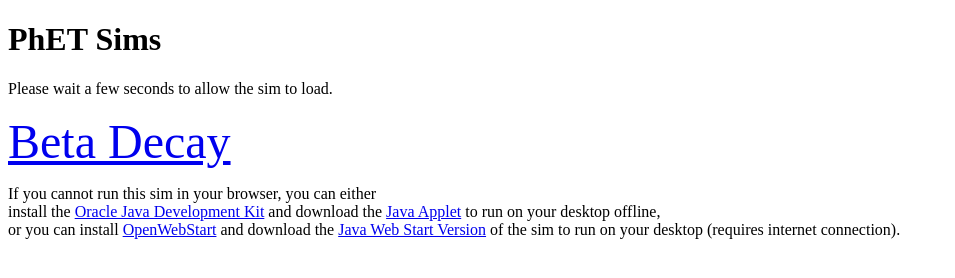
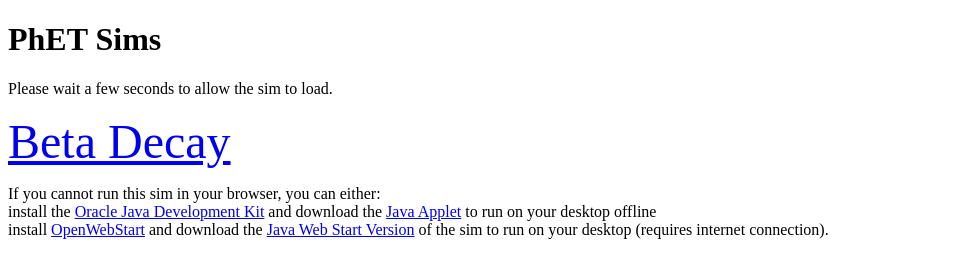
Before and after one commit to simonsavitt/PhET_CheerpJ, a plain HTML site: page index.html in a window 1280 px wide. Shown: the whole page, without its empty margins (0-955 px from the left). Drawn offline with Linux system fonts and the light colour scheme.

Commit message:
Update index.html

```diff
--- a/index.html
+++ b/index.html
@@ -10,10 +10,10 @@
 <p>Please wait a few seconds to allow the sim to load.</p>
 <font size="36"><a href="/PhET_CheerpJ/betadecay.html">Beta Decay</a></font>
 <br>
-<p>If you cannot run this sim in your browser, you can either <br /> install the
+<p>If you cannot run this sim in your browser, you can either: <br /> install the
   <a href="https://www.oracle.com/java/technologies/javase-downloads.html">Oracle Java Development Kit</a>
   and download the <a href="https://phet.colorado.edu/sims/nuclear-physics/beta-decay_en.jar">Java Applet</a>
-  to run on your desktop offline, <br />or you can install
+  to run on your desktop offline<br />install
   <a href="https://openwebstart.com/download/">OpenWebStart</a> and download the
   <a href="https://phet.colorado.edu/sims/nuclear-physics/beta-decay_en.jnlp">Java Web Start Version</a>
   of the sim to run on your desktop (requires internet connection).
```
